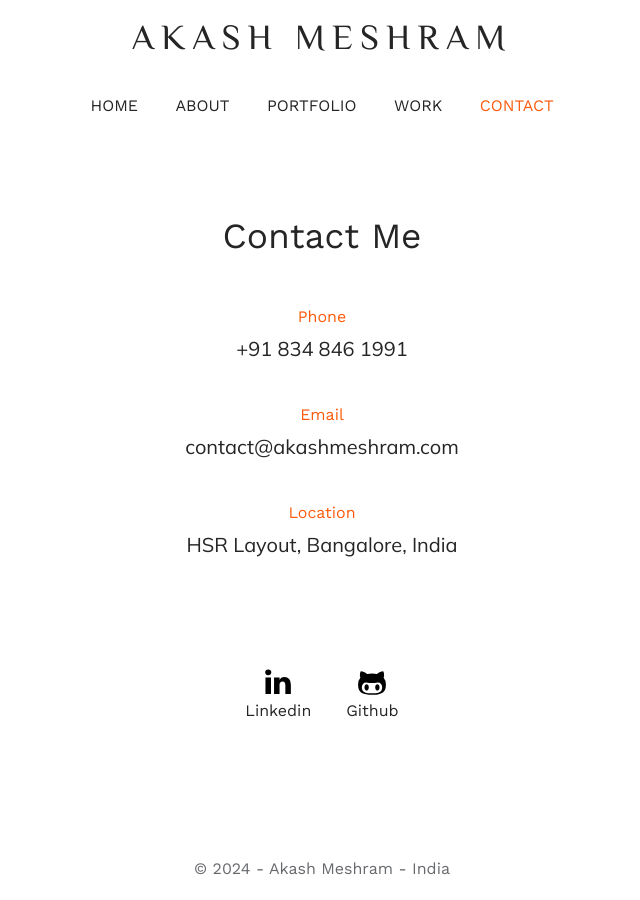
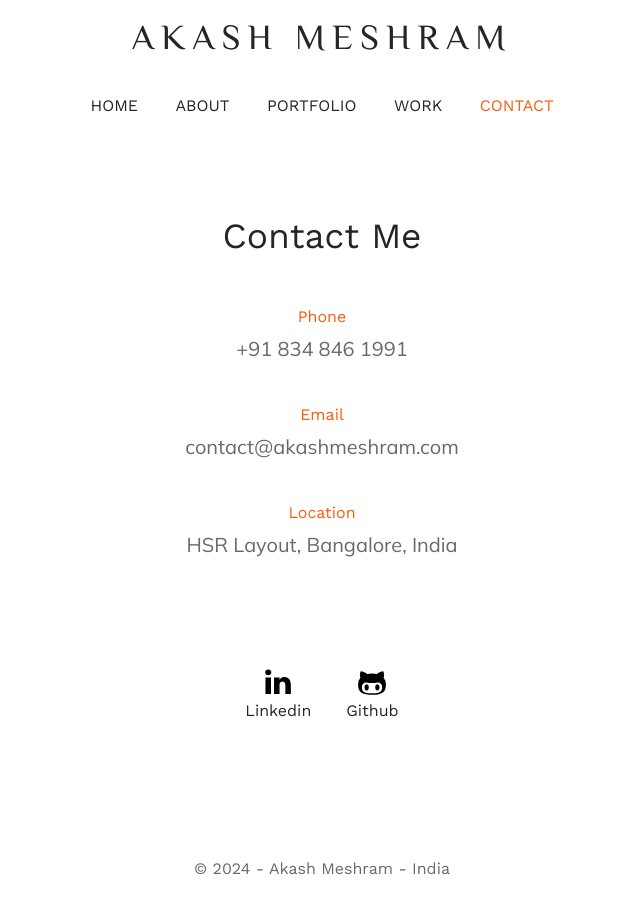
Before and after one commit to akashmeshram/Personal-Website, a Jekyll site: the page built from pages/contact.html, in a window 1280 px wide. Shown: the whole page, without its empty margins (318-958 px from the left). Built offline with Jekyll 4.4.1, drawn with Linux system fonts in a browser that asks for light colours.

Commit message:
📈 Change contact para color

```diff
--- a/_sass/pages/contact.scss
+++ b/_sass/pages/contact.scss
@@ -16,7 +16,7 @@
         color: $accent-color;
       }
       p {
-        color: $primary-color;
+        color: $secondary-color;
       }
     }
   }
```
